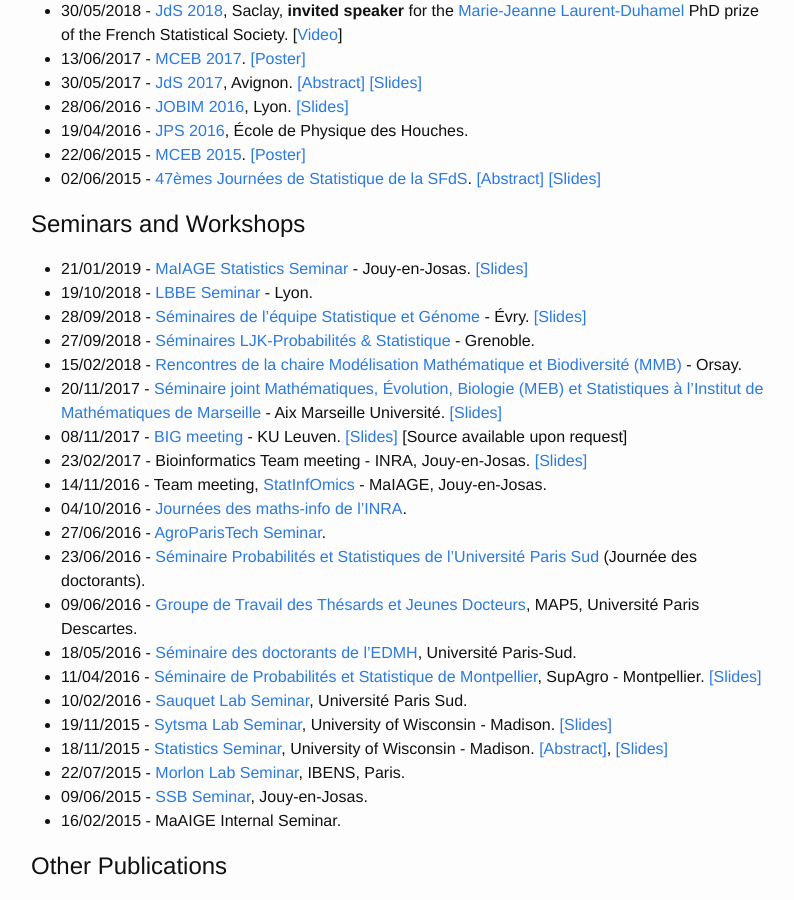
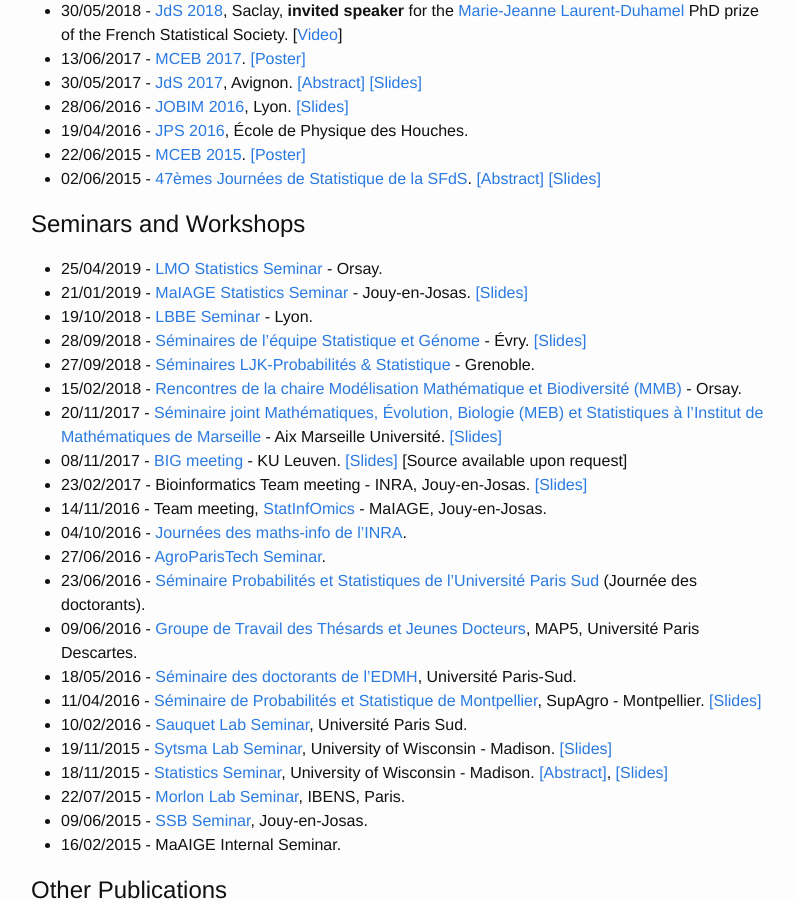
Before and after one commit to pbastide/pbastide.github.io, a Jekyll site: the page built from publi.md, in a window 1280 px wide and 900 px high, scrolled down 972 px. Shown: the whole window, without its empty margins (239-1033 px from the left). Built offline with Jekyll 4.4.1, drawn with Linux system fonts in a browser that asks for light colours.

Commit message:
Orsay seminar

```diff
--- a/publi.md
+++ b/publi.md
@@ -39,6 +39,7 @@ A [small summary](https://www.scoop.it/t/life-sci-news-upsaclay?q=bastide) was p
 * 02/06/2015 - [47èmes Journées de Statistique de la SFdS](http://jds2015.sfds.asso.fr/). [[Abstract]]({{site.baseurl}}/docs/SFdS_2015_v2.pdf) [[Slides]]({{site.baseurl}}/docs/20150602_JdS.pdf)
 
 # Seminars and Workshops
+* 25/04/2019 - [LMO Statistics Seminar](https://www.math.u-psud.fr/TBA-51330?lang=fr) - Orsay.
 * 21/01/2019 - [MaIAGE Statistics Seminar](http://maiage.jouy.inra.fr/?q=fr/node/981) - Jouy-en-Josas. [[Slides]]({{site.baseurl}}/docs/20190121_Jouy.pdf)
 * 19/10/2018 - [LBBE Seminar](http://lbbe.univ-lyon1.fr/-Equipe-Statistique-en-Grande-.html?lang=fr) - Lyon.
 * 28/09/2018 - [Séminaires de l'équipe Statistique et Génome](http://www.math-evry.cnrs.fr/sg/welcome) - Évry. [[Slides]]({{site.baseurl}}/docs/20180928_Evry.pdf)
```
